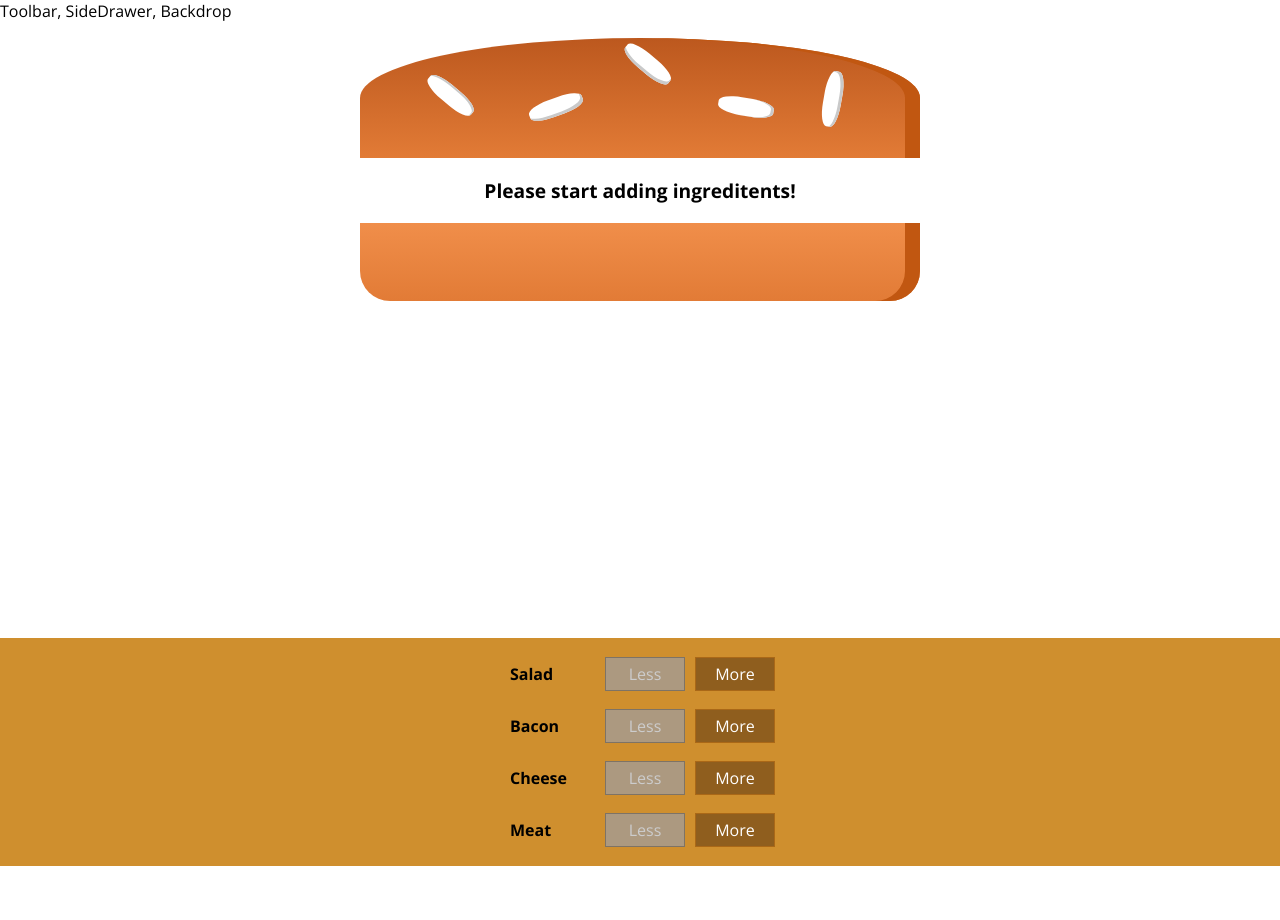
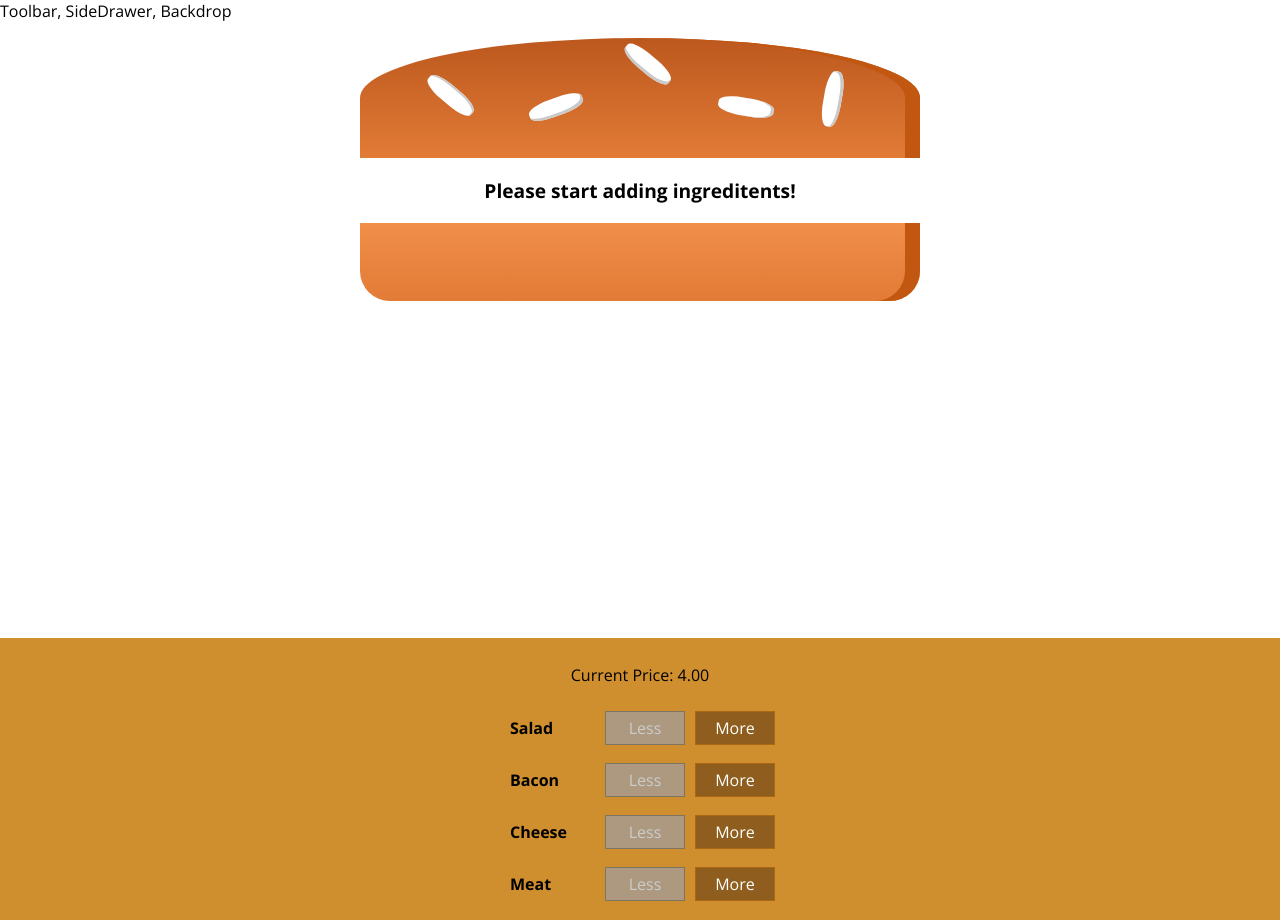
Before and after one commit to art0254/my-learn-udemy-maximum-react, a React (Create React App) app in the folder buger_builder/: page / in a window 1280 px wide. Before the commit the page ends 866 px from the top, so only its background shows below. Built offline with nearby package versions, Linux system fonts and the light colour scheme.

Commit message:
add function for display current price

```diff
--- a/buger_builder/src/components/Burger/BuildControls/BuildControls.js
+++ b/buger_builder/src/components/Burger/BuildControls/BuildControls.js
@@ -10,6 +10,7 @@ const controls = [
 
 const buildControls = (props) => (
   <div className={classes.BuildControls}>
+    <p>Current Price: {props.price.toFixed(2)}</p>
     {controls.map((ctrl) => (
       <BuildControl
         key={ctrl.label}
--- a/buger_builder/src/containers/BurgerBuilder/BurgerBuilder.js
+++ b/buger_builder/src/containers/BurgerBuilder/BurgerBuilder.js
@@ -62,6 +62,7 @@ class BurgetBuilder extends Component {
       <Aux>
         <Burger ingreditents={this.state.ingreditents} />
         <BurgerControl
+          price={this.state.totalPrice}
           ingreditentAdded={this.addIngredientHandler}
           ingreditentRemoved={this.removeIngredientHandler}
           disabled={disabledInfo}
```
Also changed, not shown: 1 other file (tests, documents, lock files or other folders).
